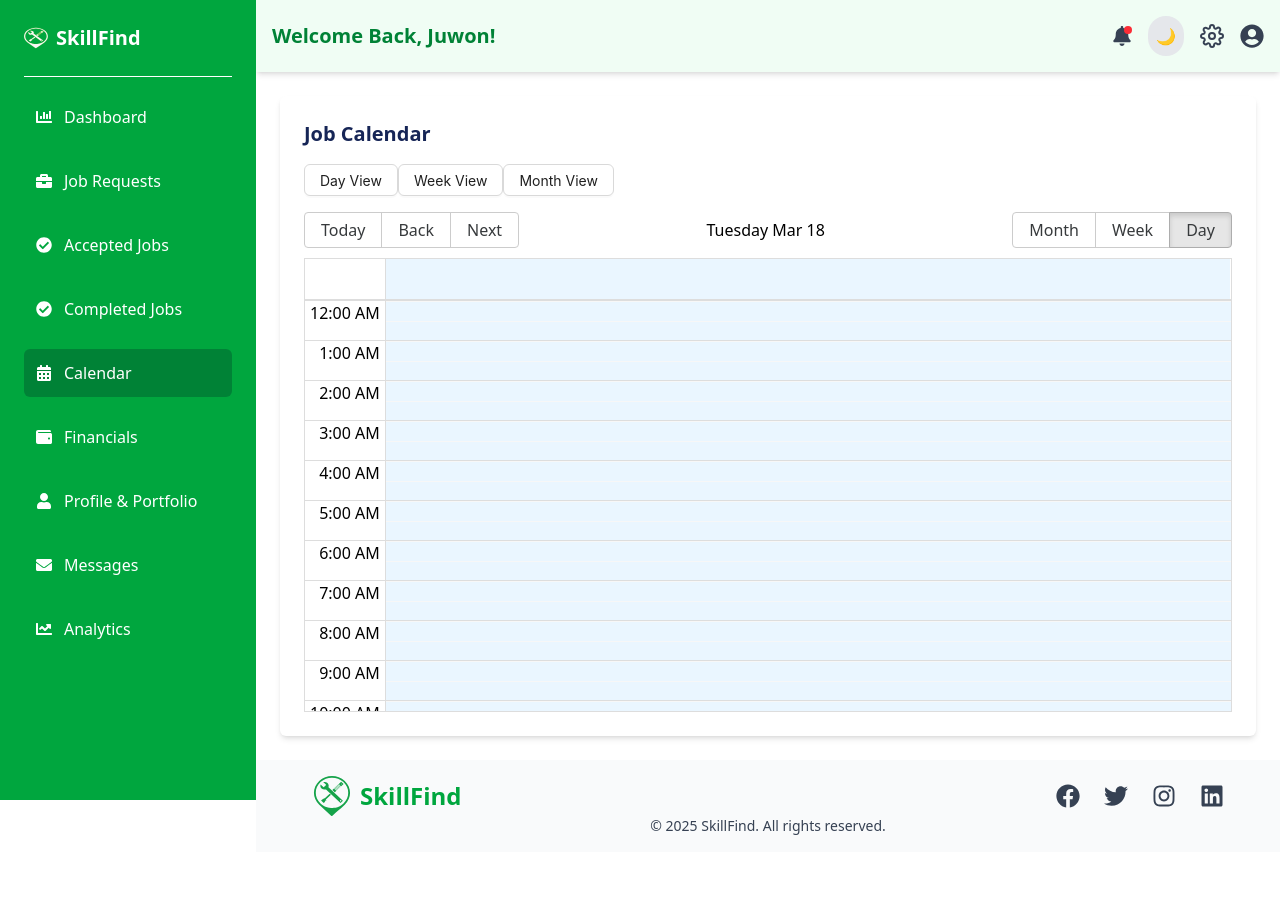
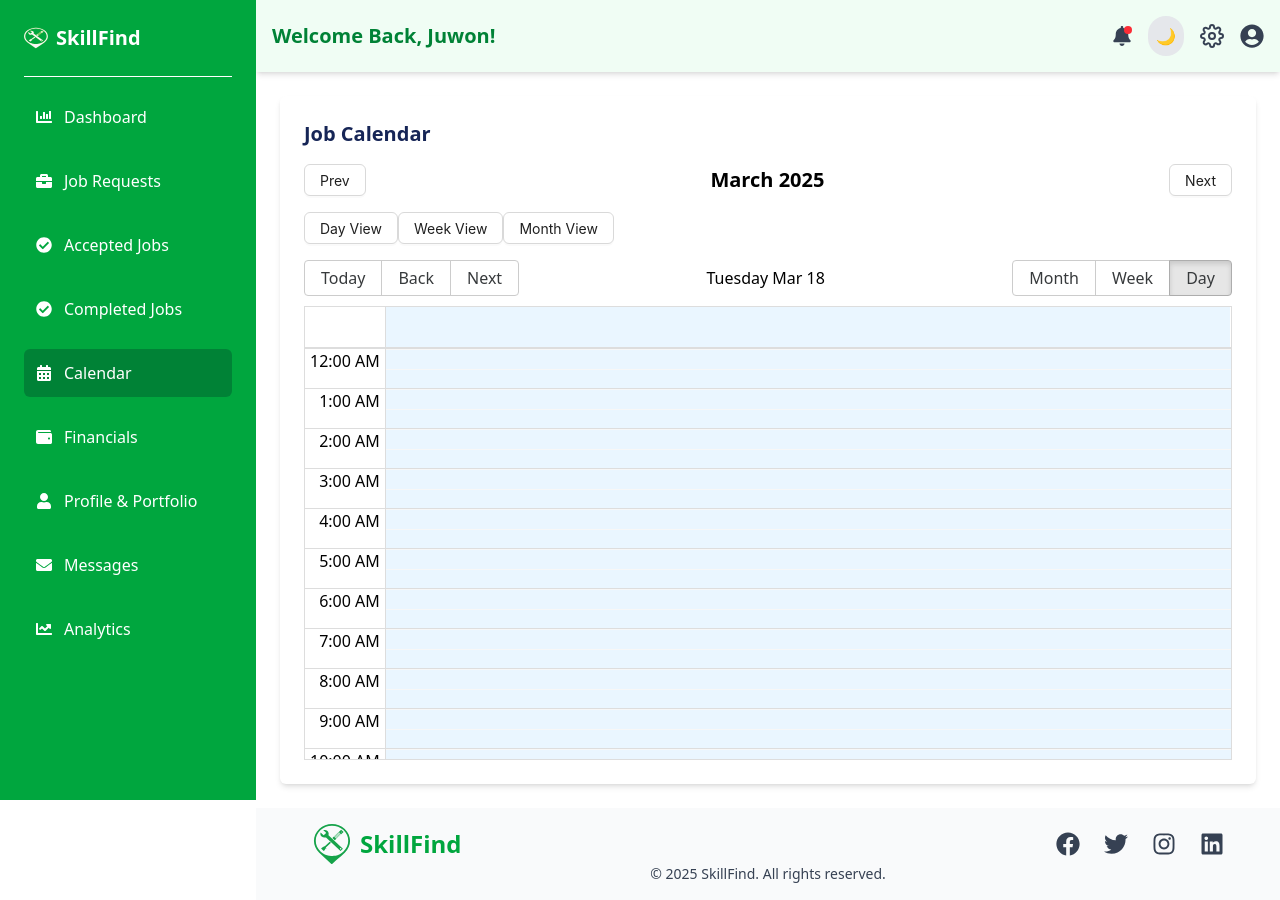
Before and after one commit to Fabherbie/Skill-Find, a React (Vite) app: page /provider-dashboard/calendar in a window 1280 px wide. Before the commit the page ends 852 px from the top, so only its background shows below. Built offline with nearby package versions, Linux system fonts and the light colour scheme.

Commit message:
Updated the calender

```diff
--- a/src/pages/Calendar.jsx
+++ b/src/pages/Calendar.jsx
@@ -2,7 +2,34 @@ import React, { useState } from "react";
 import { Calendar, momentLocalizer } from "react-big-calendar";
 import moment from "moment";
 import "react-big-calendar/lib/css/react-big-calendar.css";
-import { Button, Modal, Input, Select } from "antd";
+import { Button, Modal, Input, Select, message } from "antd";
+
+// Custom Toolbar Component
+const CustomToolbar = ({ date, onNavigate }) => {
+  const goToBack = () => {
+    onNavigate("PREV");
+  };
+
+  const goToNext = () => {
+    onNavigate("NEXT");
+  };
+
+  const label = () => {
+    return moment(date).format("MMMM YYYY");
+  };
+
+  return (
+    <div className="flex justify-between items-center mb-4">
+      <Button onClick={goToBack} className="bg-green-600 rounded-lg text-white">
+        Prev
+      </Button>
+      <span className="font-semibold text-xl">{label()}</span>
+      <Button onClick={goToNext} className="bg-green-600 rounded-lg text-white">
+        Next
+      </Button>
+    </div>
+  );
+};
 
 const localizer = momentLocalizer(moment);
 
@@ -30,8 +57,8 @@ const ProviderCalendar = () => {
     end: null,
     status: "Pending",
   });
-
   const [view, setView] = useState("day");
+  const [currentDate, setCurrentDate] = useState(new Date());
 
   // Handle slot selection (for adding new events)
   const handleSelectSlot = ({ start, end }) => {
@@ -47,6 +74,10 @@ const ProviderCalendar = () => {
 
   // Handle adding a new event
   const handleAddEvent = () => {
+    if (!newEvent.title || !newEvent.start || !newEvent.end) {
+      message.error("Please fill in all fields.");
+      return;
+    }
     setEvents([...events, newEvent]);
     setModalVisible(false);
   };
@@ -60,9 +91,22 @@ const ProviderCalendar = () => {
     setModalVisible(false);
   };
 
+  const handleNavigate = (action) => {
+    let newDate = new Date(currentDate);
+    if (action === "NEXT") {
+      newDate.setMonth(newDate.getMonth() + 1);
+    } else if (action === "PREV") {
+      newDate.setMonth(newDate.getMonth() - 1);
+    }
+    setCurrentDate(newDate);
+  };
+
   return (
     <div className="bg-white shadow-md p-6 rounded-md">
       <h2 className="mb-4 font-bold text-blue-950 text-xl">Job Calendar</h2>
+
+      {/* Custom Toolbar */}
+      <CustomToolbar date={currentDate} onNavigate={handleNavigate} />
 
       {/* View Toggle */}
       <div className="mb-4">
@@ -84,7 +128,7 @@ const ProviderCalendar = () => {
         views={["month", "week", "day"]}
         view={view}
         onView={(newView) => setView(newView)}
-        defaultDate={new Date()}
+        defaultDate={currentDate}
       />
 
       {/* Modal for Adding or Editing Events */}
```
